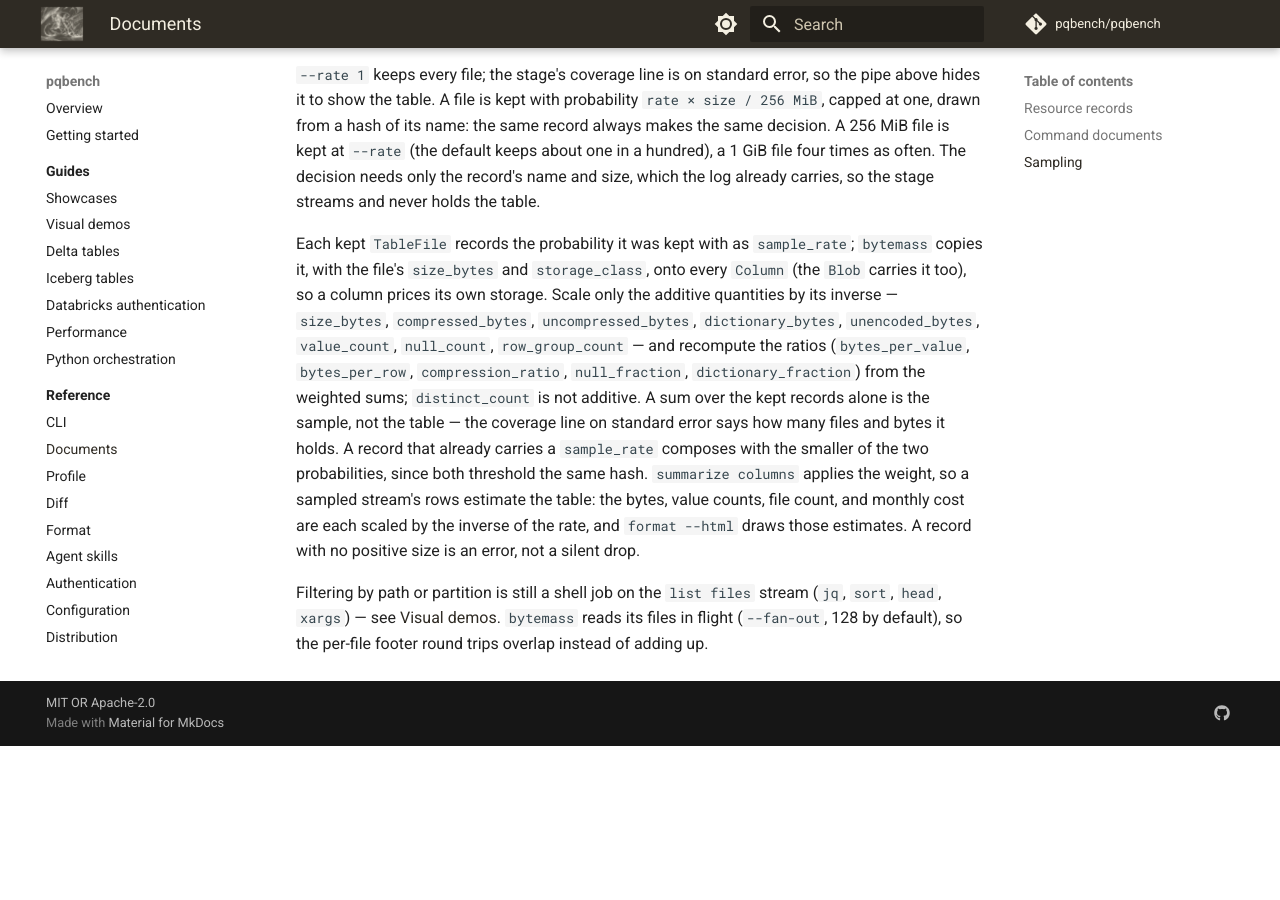
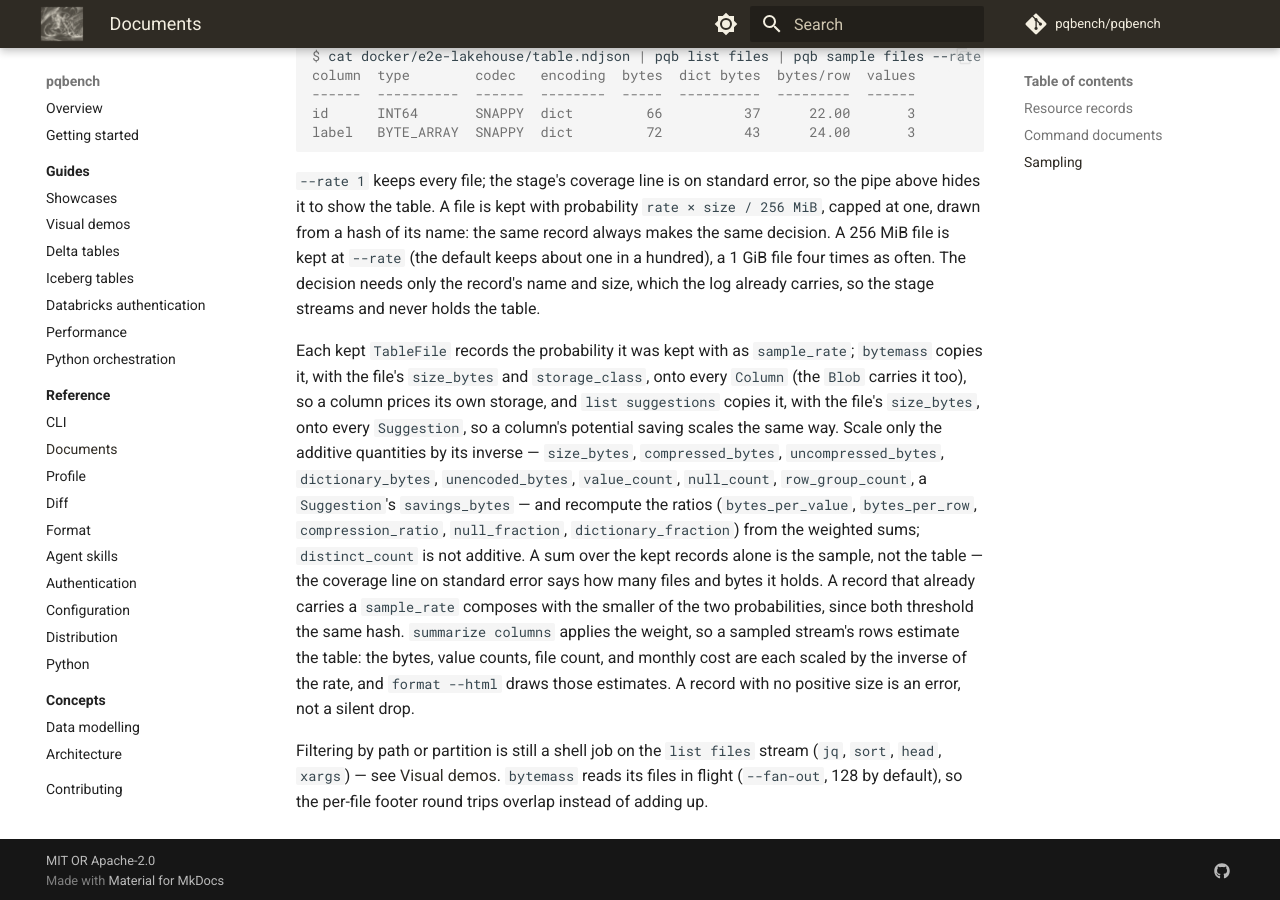
Before and after one commit to pqbench/pqbench, an MkDocs documentation site: the page built from docs/reference/documents.md, in a window 1280 px wide and 900 px high, scrolled down 2067 px. Built offline with MkDocs 1.6.1 and Material for MkDocs 9.7.7, drawn with Linux system fonts in a browser that asks for light colours; comment, search, counter and statistics services are not loaded; before the commit the page ends 2813 px from its top, so only the background shows below that; some of the changed text lies outside the part shown.

Commit message:
docs(suggestions): document the Suggestion record and rule

```diff
--- a/docs/reference/documents.md
+++ b/docs/reference/documents.md
@@ -15,10 +15,11 @@ schema.
 | `Catalog` | `catalogs/{catalog}` | [`list catalogs`](cli.md#pqbench-list-catalogs), [`get catalog`](cli.md#pqbench-get-catalog) | `get catalog`, `list schemas` |
 | `Schema` | `catalogs/{catalog}/schemas/{schema}` | [`list schemas`](cli.md#pqbench-list-schemas), [`get schema`](cli.md#pqbench-get-schema) | `get schema`, `list tables` |
 | `Table` | `catalogs/{catalog}/schemas/{schema}/tables/{table}` | [`list tables`](cli.md#pqbench-list-tables), [`get table`](cli.md#pqbench-get-table) | `get table`, `list files` |
-| `TableFile` | `…/tables/{table}/files/{file}` | [`list files`](cli.md#pqbench-list-files), [`sample files`](cli.md#pqbench-sample-files), [`table-file`](cli.md#pqbench-table-file) | `sample files`, `bytemass` |
+| `TableFile` | `…/tables/{table}/files/{file}` | [`list files`](cli.md#pqbench-list-files), [`sample files`](cli.md#pqbench-sample-files), [`table-file`](cli.md#pqbench-table-file) | `sample files`, `bytemass`, `list suggestions` |
 | `Blob` | `blobs/{service}/{locator}` | [`bytemass`](cli.md#pqbench-bytemass) | `diff` |
 | `Column` | `blobs/{service}/{locator}/columns/{column}` | [`bytemass`](cli.md#pqbench-bytemass) | `summarize columns`, `diff` |
 | `ColumnProfile` | `blobs/{service}/{locator}/columns/{column}/profile` | [`profile`](profile.md) | humans / scripts |
+| `Suggestion` | `blobs/{service}/{locator}/columns/{column}/suggestions/{rule}` | [`list suggestions`](cli.md#pqbench-list-suggestions) | humans / scripts |
 
 `profile` adds the CLI's `id` (the input path) to each `ColumnProfile` row;
 see [Profile](profile.md). The `Bytemass` value is nested in `Column.mass`; it
@@ -74,10 +75,13 @@ stage streams and never holds the table.
 Each kept `TableFile` records the probability it was kept with as
 `sample_rate`; `bytemass` copies it, with the file's `size_bytes` and
 `storage_class`, onto every `Column` (the `Blob` carries it too), so a column
-prices its own storage. Scale
+prices its own storage, and `list suggestions` copies it, with the file's
+`size_bytes`, onto every `Suggestion`, so a column's potential saving scales
+the same way. Scale
 only the additive quantities by its inverse — `size_bytes`, `compressed_bytes`,
 `uncompressed_bytes`, `dictionary_bytes`, `unencoded_bytes`, `value_count`,
-`null_count`, `row_group_count` — and recompute the ratios (`bytes_per_value`,
+`null_count`, `row_group_count`, a `Suggestion`'s `savings_bytes` — and
+recompute the ratios (`bytes_per_value`,
 `bytes_per_row`, `compression_ratio`, `null_fraction`, `dictionary_fraction`)
 from the weighted sums; `distinct_count` is not additive. A sum over the kept
 records alone is the sample, not the table — the coverage line on standard
```
Also changed, not shown: docs/concepts/data-modelling.md (+1 -1 lines), skills/parquet-advisor/SKILL.md (+10 -5 lines), skills/parquet-advisor/recipes.md (+3 -2 lines), 2 other files.
